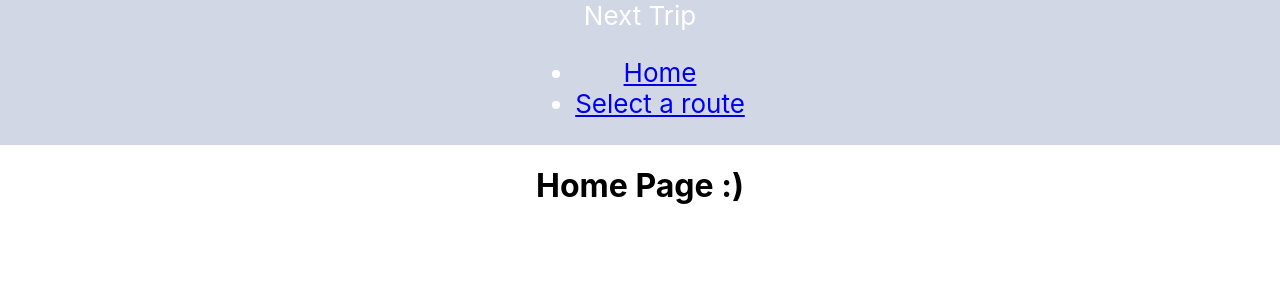
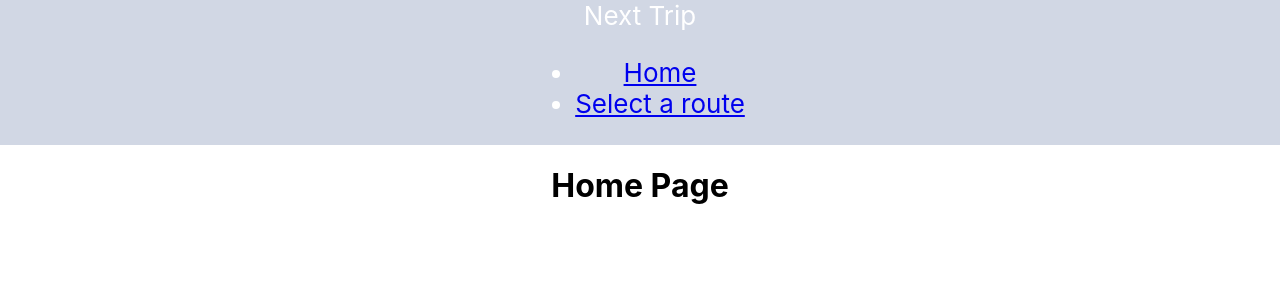
Before and after one commit to arbeuerman/nextTrip-case-study, a React (Create React App) app in the folder next-trip/: page / in a window 1280 px wide. Shown: the top 300 px of the page. Built offline with nearby package versions, Linux system fonts and the light colour scheme.

Commit message:
removed unneeded comments

```diff
--- a/next-trip/src/DirectionSelector.js
+++ b/next-trip/src/DirectionSelector.js
@@ -29,7 +29,6 @@ function DirectionSelector(props) {
   function handleDirectionChange(event) {
     const directionId = event.target.value;
     setDirectionId(directionId);
-    // props.updateDirection(directionId);
   }
 
   useEffect(loadDirections, [url]);
--- a/next-trip/src/Home.js
+++ b/next-trip/src/Home.js
@@ -4,7 +4,7 @@ function Home() {
   return(
     <>
       <h1>
-        Home Page :)
+        Home Page
       </h1>
     </>
   )
--- a/next-trip/src/RouteSelector.js
+++ b/next-trip/src/RouteSelector.js
@@ -1,12 +1,10 @@
 import React, { useEffect, useState} from 'react';
 
 import DirectionSelector from './DirectionSelector';
-// import Stops from './Stops';
 
 function RouteSelector() {
   //use state to store the routes
   const [routeId, setRouteId] = useState('');
-  // const [directionId, setDirectionId] = useState('');
   const [routes, setRoutes] = useState([]);
 
   //also going to need to make api calls to display route options
@@ -17,8 +15,6 @@ function RouteSelector() {
       headers: {
         Accept: "application/json",
         "Content-Type": "application/json;charset=UTF-8",
-        "Access-Control-Allow-Origin": "*",
-        "Access-Control-Allow-Headers": "X-Requested-With",
       },
     }
     fetch(url, options)
@@ -28,21 +24,13 @@ function RouteSelector() {
     });
   }
 
-  // function updateDirection(directionId){
-  //   setDirectionId(directionId);
-  // }
-
   function updateRoute(event) {
     const selectedRouteId = event.target.value;
-    // setDirectionId('');
     setRouteId(selectedRouteId);
   }
 
   //load routes from api when component first renders
   useEffect(loadRoutes, []); //add empty array at the end so only calls the one time, onComponentDidMount
-
-  //updateDirection={updateDirection} directionId={directionId}
-  //{routeId && directionId ? <Stops routeId={routeId} directionId={directionId}/> : null}
 
   return(
     <>
```
